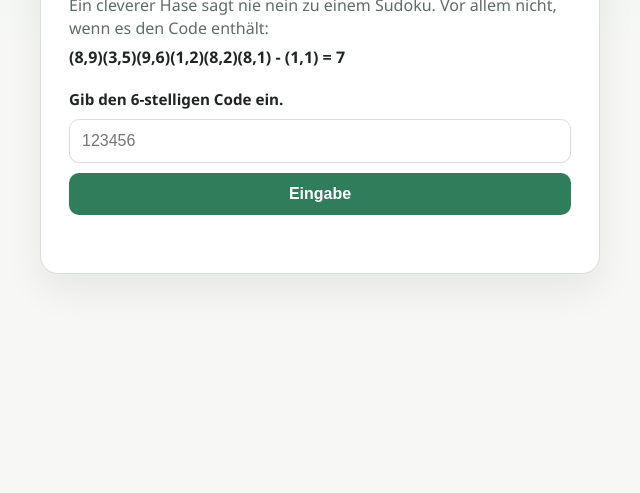
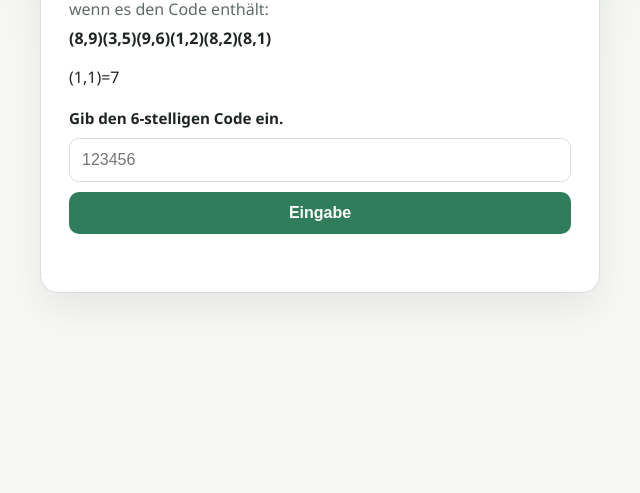
Before and after one commit to DennisGankin/osterei, a plain HTML site: page index.html in a window 1280 px wide. Shown: the part 307-800 px from the top of the page, without its empty margins (320-960 px from the left). Drawn offline with Linux system fonts and the light colour scheme.

Commit message:
small imporvement

```diff
--- a/index.html
+++ b/index.html
@@ -14,8 +14,9 @@
       Ein cleverer Hase sagt nie nein zu einem Sudoku. Vor allem nicht, wenn es den Code enthält:
     </p>
     <p class="coords">
-      (8,9)(3,5)(9,6)(1,2)(8,2)(8,1)   - (1,1) = 7
+      (8,9)(3,5)(9,6)(1,2)(8,2)(8,1)
     </p>
+    <p>(1,1)=7</p>
 
     <form id="code-form" novalidate>
       <label for="code">Gib den 6-stelligen Code ein.</label>
```
